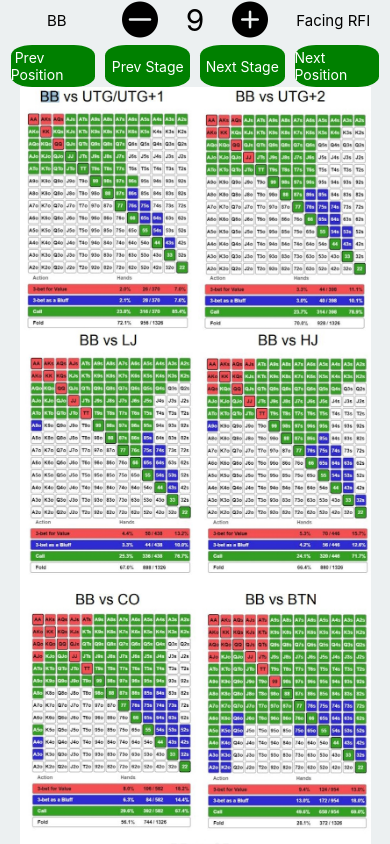
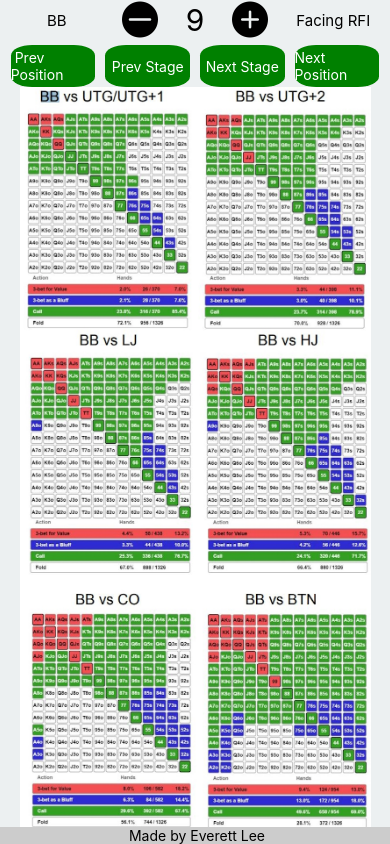
Before and after one commit to chezbananas/simpleRanges, a React Native app: screen / in a window 390 px wide. Built offline with nearby package versions, Linux system fonts and the light colour scheme.

Commit message:
add bottom credits

```diff
--- a/App.js
+++ b/App.js
@@ -7,7 +7,8 @@ import {
   Image,
   Dimensions,
   ScrollView,
-  PixelRatio,
+  TouchableOpacity,
+  Linking,
 } from "react-native";
 import { useState } from "react";
 import { AntDesign } from "@expo/vector-icons";
@@ -95,6 +96,13 @@ export default function App() {
           style={{ width: imgWidth, height: imgHeight }}
         />
       </ScrollView>
+      <View style={styles.footer}>
+        <TouchableOpacity
+          onPress={() => Linking.openURL("https://chezbananas.github.io/")}
+        >
+          <Text> Made by Everett Lee</Text>
+        </TouchableOpacity>
+      </View>
     </SafeAreaView>
   );
 }
@@ -135,4 +143,11 @@ const styles = StyleSheet.create({
     alignItems: "center",
     width: "23%",
   },
+  footer: {
+    backgroundColor: "#cccccc",
+    width: "100%",
+    flexDirection: "column",
+    justifyContent: "center",
+    alignItems: "center",
+  },
 });
```
